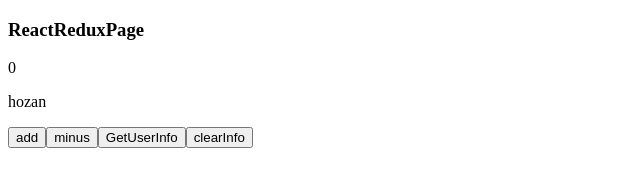
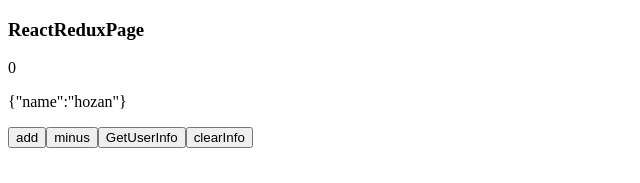
Before and after one commit to guo-haozhong/react-all, a React (Create React App) app: page / in a window 1280 px wide. Both pictures are taken after a click on the button "GetUserInfo". Shown: the top 183 px of the page, without its empty margins (0-640 px from the left). Built offline with nearby package versions, Linux system fonts and the light colour scheme.

Commit message:
react-redux

```diff
--- a/src/pages/reactReduxPage/ReactReduxPage.js
+++ b/src/pages/reactReduxPage/ReactReduxPage.js
@@ -10,7 +10,7 @@ class ReactReduxPage extends Component {
             <div>
                 <h3>ReactReduxPage</h3>
                 <p>{count}</p>
-                {userInfo ? <p>{userInfo}</p> : null}
+                {userInfo.name ? <p>{JSON.stringify(userInfo)}</p> : null}
 
                 <button onClick={add}> add </button>
                 <button onClick={minus}> minus </button>
--- a/src/pages/store/index.js
+++ b/src/pages/store/index.js
@@ -13,12 +13,12 @@ function countReducer(state = 0, action) {
     }
 }
 
-function userReducer(state = "", action) {
+function userReducer(state = {}, action) {
     switch (action.type) {
         case "GETINFO":
-            return action.payload
+            return { name: action.payload }
         case "CLEARINFO":
-            return ""
+            return {}
         default:
             return state;
     }
```
